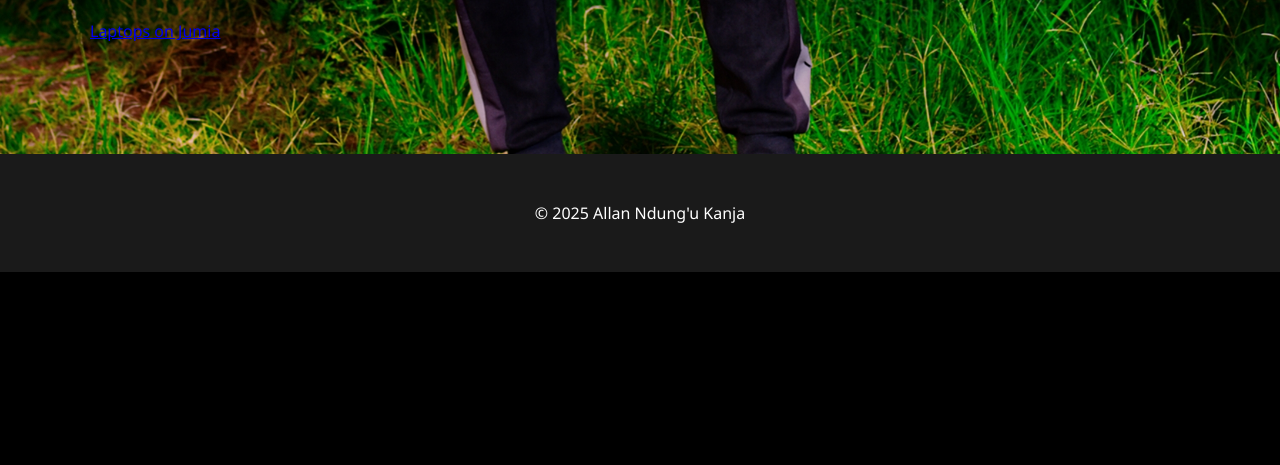
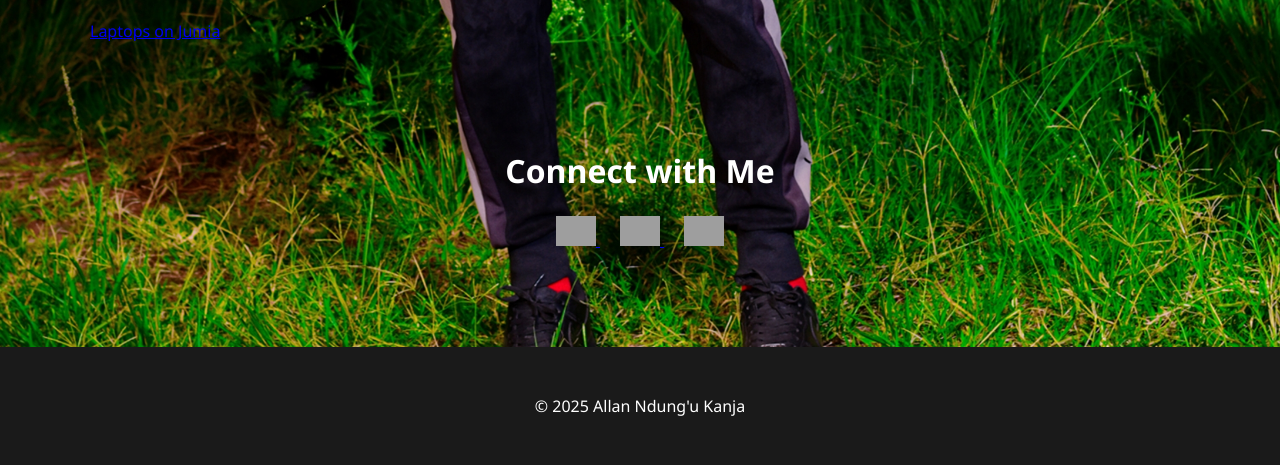
Before and after one commit to Buggy7506/Allan-portfolio, a Django app: page / in a window 1280 px wide. Shown: the part 1364-1829 px from the top of the page. Before the commit the page ends 1636 px from the top, so only its background shows below. Run offline with Django 5.2, Linux system fonts and the light colour scheme; data that the repository does not hold is empty; grey boxes are pictures that could not be loaded.

Commit message:
Update index.html

```diff
--- a/portfolio/templates/portfolio/index.html
+++ b/portfolio/templates/portfolio/index.html
@@ -1,15 +1,12 @@
- {% extends 'portfolio/base.html' %}
-{% load static %}
-{% block title %}My Projects - Allan Ndung'u Kanja{% endblock %}
+ {% extends 'portfolio/base.html' %} {% load static %} {% block title %}My Projects - Allan Ndung'u Kanja{% endblock %}
 
 {% block content %}
+
 <header>
   <h1>Dr. Allan Ndung'u Kanja</h1>
   <p><span id="typed-text"></span><span class="cursor">|</span></p>
   <button onclick="toggleTheme()" class="btn btn-outline-primary">Toggle Theme</button>
-</header>
-
-<section class="container">
+</header><section class="container">
   <h2 class="section-title">My Projects</h2>
   <div class="row">
     {% for project in projects %}
@@ -21,9 +18,7 @@
           <div class="card-body">
             <h5>{{ project.title }}</h5>
             <p>{{ project.description }}</p>
-            <p><strong>{{ project.technology }}</strong></p>
-
-            {% if project.github_link %}
+            <p><strong>{{ project.technology }}</strong></p>{% if project.github_link %}
           <a href="{{ project.github_link }}" target="_blank" class="btn btn-outline-primary">
             🔗 View on GitHub
           </a>
@@ -40,10 +35,9 @@
     </div>
   </div>
 {% endfor %}
+
   </div>
-</section>
-
-<section class="container">
+</section><section class="container">
   <h2 class="section-title">Hire Me</h2>
   <ul>
     <li>Django and Access systems</li>
@@ -52,15 +46,11 @@
     <li>Python, Java, HTML, JS, SQL</li>
   </ul>
   <p>📞 0704715655 | 📧 linux7506@gmail.com</p>
-</section>
-
-<section class="container">
+</section><section class="container">
   <h2 class="section-title">Support My Work</h2>
   <p><strong>M-PESA:</strong> 0704715655</p>
   <a href="sms:+254704715655?body=Hi%20Allan%2C%20I%20just%20sent%20a%20support%20token%20via%20M-PESA" class="btn btn-success">💚 I Sent Support</a>
-</section>
-
-<section class="container">
+</section><section class="container">
   <h2 class="section-title">Recommended Deals</h2>
   <div class="row">
     <div class="col-md-6">
@@ -76,9 +66,20 @@
       </a>
     </div>
   </div>
-</section>
-
-<footer>
+</section><section class="container">
+  <h2 class="section-title">Connect with Me</h2>
+  <div style="text-align: center;">
+    <a href="https://wa.me/254704715655" target="_blank" style="margin: 0 10px;">
+      <img src="https://img.icons8.com/color/48/000000/whatsapp--v1.png" alt="WhatsApp" width="40">
+    </a>
+    <a href="https://instagram.com/d.f.w._.st3pp3r" target="_blank" style="margin: 0 10px;">
+      <img src="https://img.icons8.com/color/48/000000/instagram-new--v1.png" alt="Instagram" width="40">
+    </a>
+    <a href="https://facebook.com" target="_blank" style="margin: 0 10px;">
+      <img src="https://img.icons8.com/color/48/000000/facebook-new.png" alt="Facebook" width="40">
+    </a>
+  </div>
+</section><footer>
   <p>&copy; 2025 Allan Ndung'u Kanja</p>
 </footer>
 {% endblock %}
```
Lines whose indentation alone changed are shown as unchanged.
